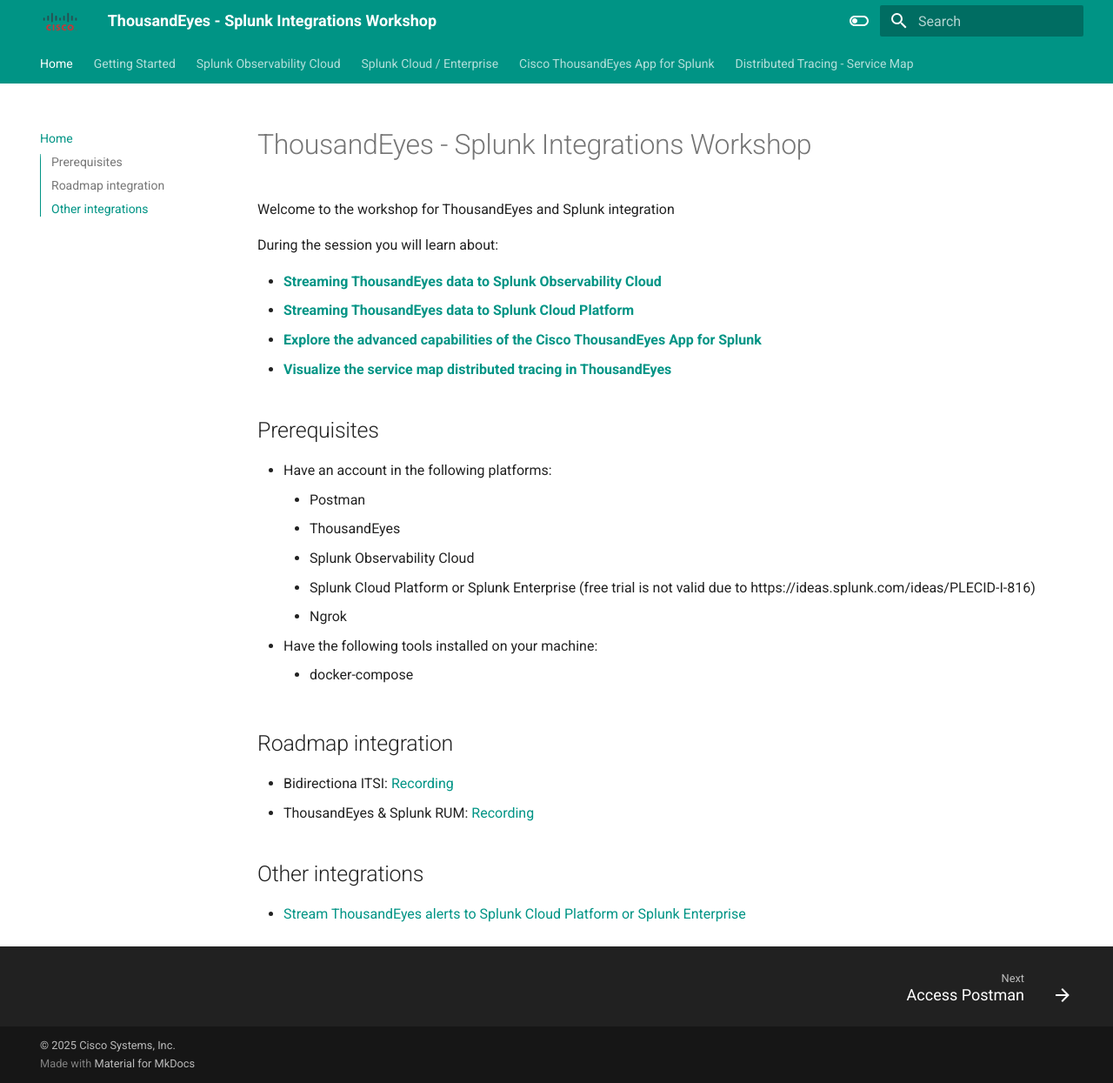
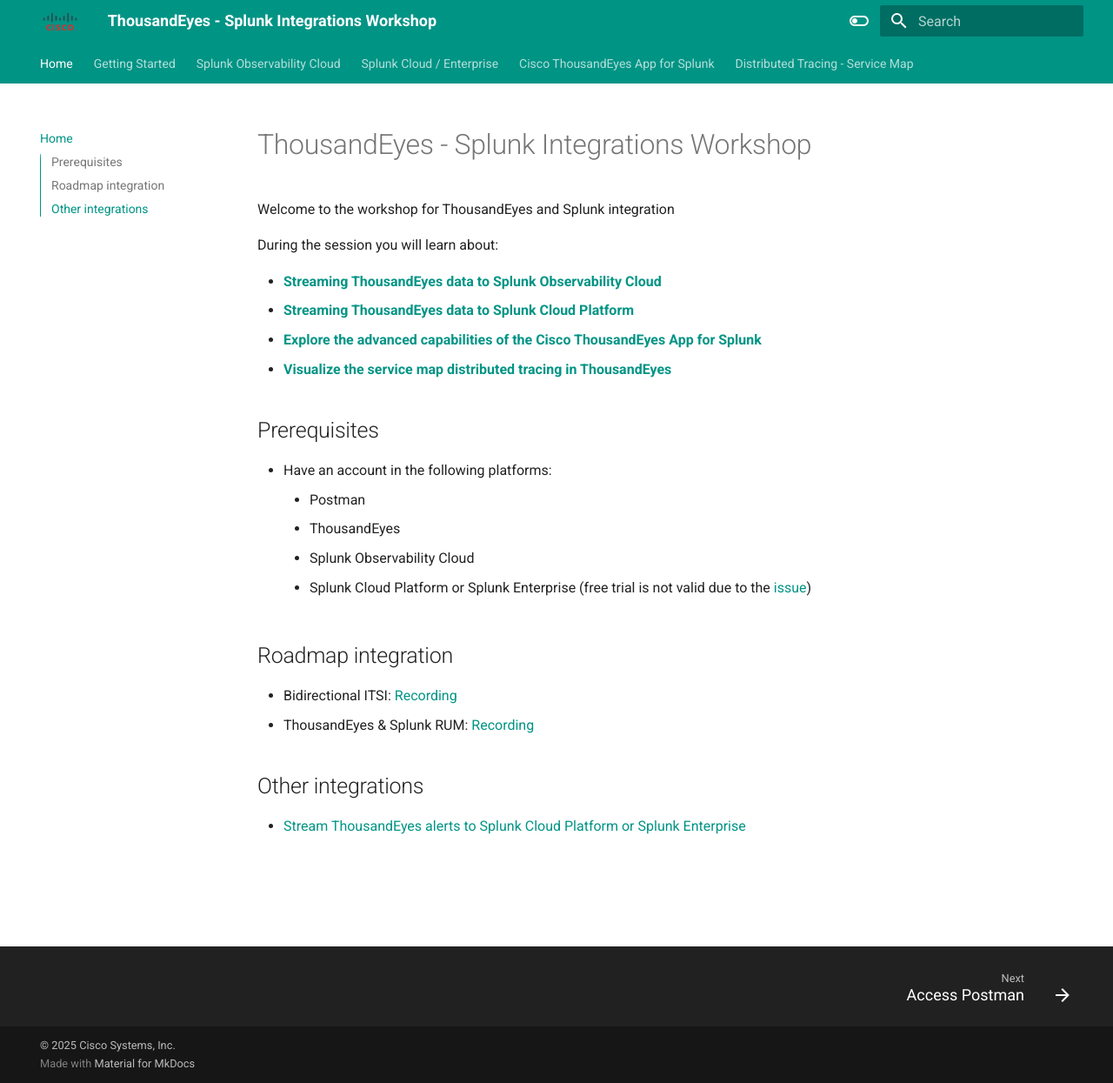
Before and after one commit to antonjim-te/thousandeyes-splunk-integrations-workshop, an MkDocs documentation site: the page built from docs/README.md, in a window 1280 px wide and 1245 px high. Shown: the whole window at 87% size. Built offline with MkDocs 1.6.1 and Material for MkDocs 9.7.7, drawn with Linux system fonts in a browser that asks for light colours.

Commit message:
review postman

```diff
--- a/docs/README.md
+++ b/docs/README.md
@@ -16,14 +16,11 @@
     - Postman
     - ThousandEyes
     - Splunk Observability Cloud
-    - Splunk Cloud Platform or Splunk Enterprise (free trial is not valid due to https://ideas.splunk.com/ideas/PLECID-I-816)
-    - Ngrok
-- Have the following tools installed on your machine:
-    - docker-compose
+    - Splunk Cloud Platform or Splunk Enterprise (free trial is not valid due to the [issue](https://ideas.splunk.com/ideas/PLECID-I-816))
 
 ## Roadmap integration
 
- - Bidirectiona ITSI: [Recording](https://demo.thousandeyes.com/player/?demoId=e0118145-9e9f-4835-b29b-c69cf00442fa&showGuide=true&showGuidesToolbar=true&showHotspots=true)
+ - Bidirectional ITSI: [Recording](https://demo.thousandeyes.com/player/?demoId=e0118145-9e9f-4835-b29b-c69cf00442fa&showGuide=true&showGuidesToolbar=true&showHotspots=true)
  - ThousandEyes & Splunk RUM: [Recording](https://app.vidcast.io/share/f3b211aa-2c73-402c-a8ec-dd5b0703f113)
 
 ## Other integrations
```
